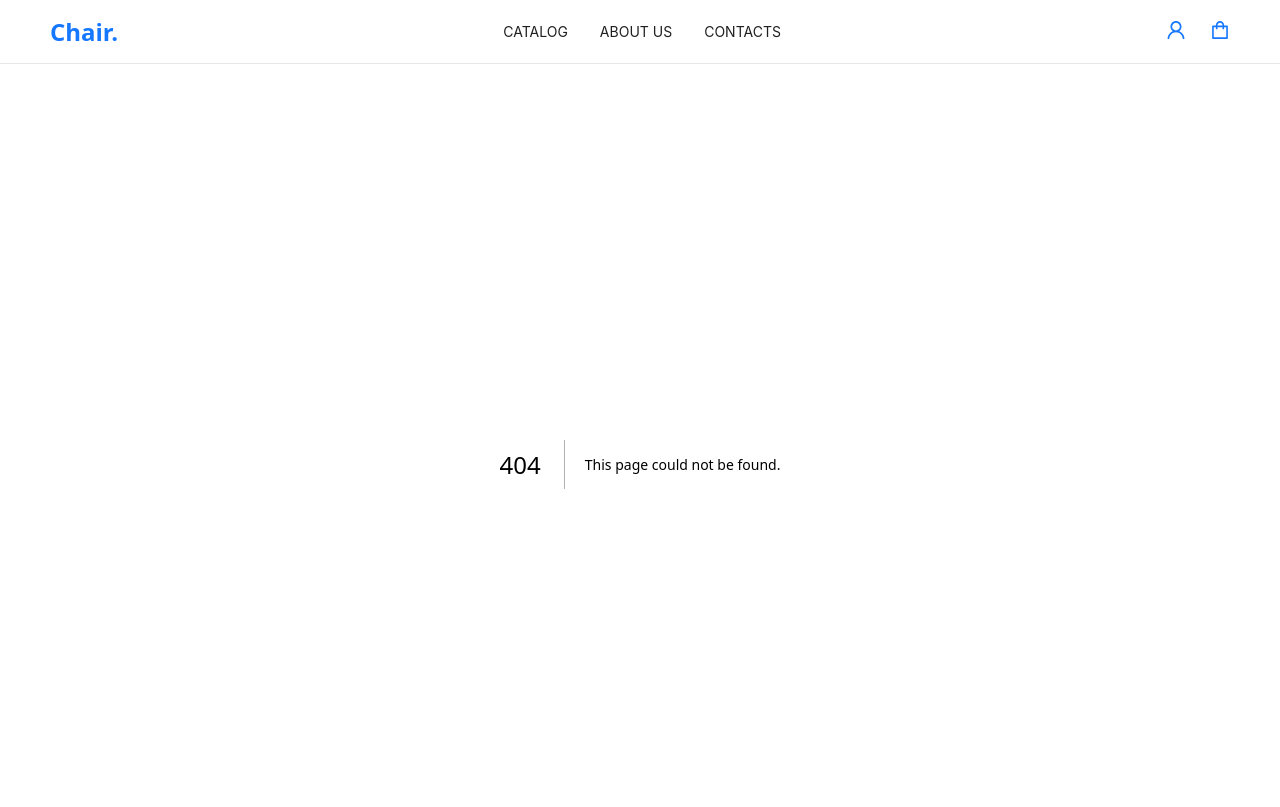
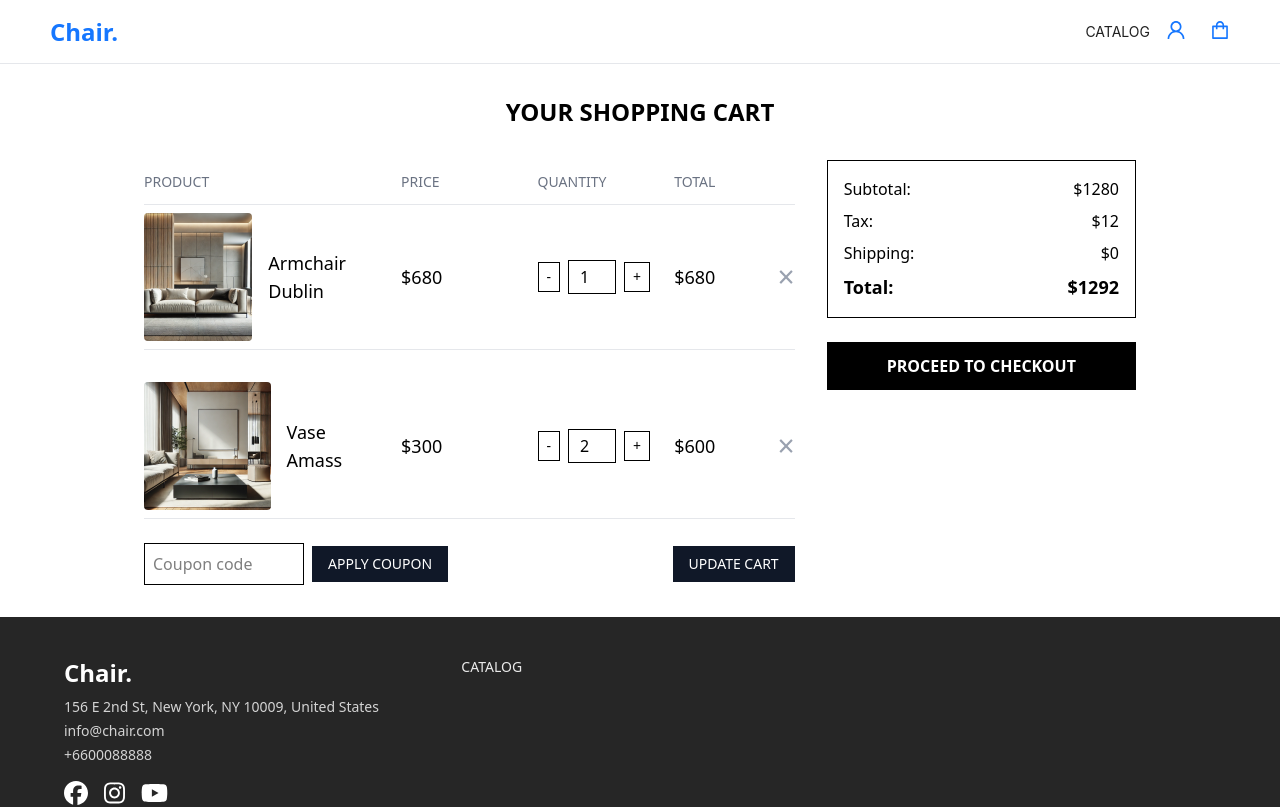
Before and after one commit to chonlapat323/myshop-frontend, a Next.js app: page /cart in a window 1280 px wide. Before the commit this address had no page. Shown: the top 807 px of the page. Built offline with nearby package versions, Linux system fonts and the light colour scheme; what @ant-design/nextjs-registry would draw is missing.

Commit message:
finally your shopping cart ui

```diff
--- /dev/null
+++ b/app/cart/page.tsx
@@ -0,0 +1,233 @@
+"use client";
+
+import { FC, useState } from "react";
+import Image from "next/image";
+
+interface CartItem {
+  id: number;
+  name: string;
+  price: number;
+  quantity: number;
+  image: string;
+}
+
+const Cart: FC = () => {
+  const [cartItems, setCartItems] = useState<CartItem[]>([
+    {
+      id: 1,
+      name: "Armchair Dublin",
+      price: 680,
+      quantity: 1,
+      image: "/images/catalog/living-room/1.jpg",
+    },
+    {
+      id: 2,
+      name: "Vase Amass",
+      price: 300,
+      quantity: 2,
+      image: "/images/catalog/living-room/2.jpg",
+    },
+  ]);
+
+  // ฟังก์ชันอัปเดตจำนวน
+  const updateQuantity = (id: number, newQty: number) => {
+    setCartItems((prevItems) =>
+      prevItems.map((item) =>
+        item.id === id ? { ...item, quantity: newQty } : item
+      )
+    );
+  };
+
+  // คำนวณ Subtotal
+  const subtotal = cartItems.reduce(
+    (acc, item) => acc + item.price * item.quantity,
+    0
+  );
+  // สมมติ Tax
+  const tax = 12;
+  // สมมติค่าขนส่ง
+  const shippingCost = 0;
+  // รวม
+  const total = subtotal + tax + shippingCost;
+
+  return (
+    <div className="max-w-5xl mx-auto px-4 py-8">
+      <h1 className="text-center text-2xl font-semibold mb-8">
+        YOUR SHOPPING CART
+      </h1>
+
+      {/* Layout หลัก: 2 ส่วน (Cart / Summary) บนจอใหญ่ */}
+      <div className="grid grid-cols-1 lg:grid-cols-3 gap-8">
+        {/* ซ้าย: ตารางสินค้า + Coupon + Update Cart (กิน 2 ส่วน) */}
+        <div className="lg:col-span-2 flex flex-col space-y-6">
+          {/* หัวตาราง (4 คอลัมน์) - แสดงเฉพาะ md ขึ้นไป */}
+          <div className="hidden md:grid grid-cols-[2fr_1fr_1fr_1fr] gap-4 border-b border-gray-200 py-3 text-gray-500 uppercase text-sm mb-0">
+            <div>Product</div>
+            <div>Price</div>
+            <div>Quantity</div>
+            <div>Total</div>
+          </div>
+
+          {/* แสดงสินค้าทีละรายการ */}
+          {cartItems.map((item) => {
+            const itemTotal = item.price * item.quantity;
+            return (
+              <div
+                key={item.id}
+                className="border-b border-gray-200 last:border-b-0 py-4 md:py-2"
+              >
+                {/* บนจอเล็ก: stack เป็น block, จอ md+: grid 4 คอลัมน์ */}
+                <div className="grid grid-cols-1 md:grid-cols-[2fr_1fr_1fr_1fr] gap-4">
+                  {/* (1) Product (รูป + ชื่อสินค้า) */}
+                  <div className="flex flex-col sm:flex-row items-start sm:items-center gap-4">
+                    {/* รูปภาพ */}
+                    <div className="relative w-24 h-24 sm:w-32 sm:h-32">
+                      <Image
+                        src={item.image}
+                        alt={item.name}
+                        fill
+                        sizes="(max-width: 768px) 96px, 128px"
+                        style={{ objectFit: "cover" }}
+                        className="rounded"
+                      />
+                    </div>
+                    {/* ชื่อสินค้า */}
+                    <div className="flex flex-col">
+                      <p className="font-medium text-base sm:text-lg">
+                        {item.name}
+                      </p>
+                      {/* หากต้องการคำอธิบายสั้นๆ ใต้ชื่อ
+                      <p className="text-gray-500 text-sm">
+                        A comfortable armchair for your living room
+                      </p>
+                      */}
+                    </div>
+                  </div>
+
+                  {/* (2) Price */}
+                  <div className="flex items-center">
+                    {/* บนจอเล็กใส่ label เพื่อความชัดเจน */}
+                    <p className="md:hidden text-gray-500 w-24">Price:</p>
+                    <p className="text-base sm:text-lg">${item.price}</p>
+                  </div>
+
+                  {/* (3) Quantity */}
+                  <div className="flex items-center">
+                    {/* บนจอเล็กใส่ label เพื่อความชัดเจน */}
+                    <p className="md:hidden text-gray-500 w-24">Qty:</p>
+                    <div className="flex items-center space-x-2">
+                      <button
+                        onClick={() =>
+                          updateQuantity(
+                            item.id,
+                            Math.max(1, item.quantity - 1)
+                          )
+                        }
+                        className="border px-2 py-1 text-sm cursor-pointer"
+                        type="button"
+                      >
+                        -
+                      </button>
+                      <input
+                        type="number"
+                        value={item.quantity}
+                        min={1}
+                        onChange={(e) => {
+                          const val = parseInt(e.target.value, 10);
+                          updateQuantity(item.id, isNaN(val) ? 1 : val);
+                        }}
+                        className="border w-12 text-center py-1"
+                      />
+                      <button
+                        onClick={() =>
+                          updateQuantity(item.id, item.quantity + 1)
+                        }
+                        className="border px-2 py-1 text-sm cursor-pointer"
+                        type="button"
+                      >
+                        +
+                      </button>
+                    </div>
+                  </div>
+
+                  {/* (4) Total + ปุ่มลบ */}
+                  <div className="flex flex-col md:flex-row md:items-center md:justify-between">
+                    <div className="flex items-center space-x-2">
+                      <p className="md:hidden text-gray-500 w-24">Total:</p>
+                      <p className="text-base sm:text-lg">${itemTotal}</p>
+                    </div>
+                    {/* ปุ่มลบสินค้า */}
+                    <button
+                      onClick={() =>
+                        setCartItems((prev) =>
+                          prev.filter((i) => i.id !== item.id)
+                        )
+                      }
+                      className="text-gray-400 hover:text-black mt-2 text-3xl md:mt-0 cursor-pointer"
+                      type="button"
+                    >
+                      &times;
+                    </button>
+                  </div>
+                </div>
+              </div>
+            );
+          })}
+
+          {/* Coupon code + Update Cart */}
+          <div className="flex flex-col md:flex-row justify-between items-center gap-4">
+            <div className="flex items-center space-x-2">
+              <input
+                type="text"
+                placeholder="Coupon code"
+                className="border p-2 w-40"
+              />
+              <button
+                className="bg-gray-900 text-white px-4 py-2 text-sm hover:bg-gray-700 transition-colors"
+                type="button"
+              >
+                APPLY COUPON
+              </button>
+            </div>
+            <button
+              className="bg-gray-900 text-white px-4 py-2 text-sm hover:bg-gray-700 transition-colors"
+              type="button"
+            >
+              UPDATE CART
+            </button>
+          </div>
+        </div>
+
+        {/* ขวา: Summary (หรือจะใส่ Shipping, Calculate shipping ได้ตามต้องการ) */}
+        <div className="flex flex-col space-y-6">
+          <div className="border p-4 space-y-2">
+            <p className="flex justify-between text-sm sm:text-base">
+              <span>Subtotal:</span>
+              <span>${subtotal}</span>
+            </p>
+            <p className="flex justify-between text-sm sm:text-base">
+              <span>Tax:</span>
+              <span>${tax}</span>
+            </p>
+            <p className="flex justify-between text-sm sm:text-base">
+              <span>Shipping:</span>
+              <span>${shippingCost}</span>
+            </p>
+            <p className="flex justify-between font-semibold text-lg mt-2">
+              <span>Total:</span>
+              <span>${total}</span>
+            </p>
+          </div>
+          <button
+            className="bg-black text-white py-3 w-full font-semibold hover:bg-gray-800 transition-colors"
+            type="button"
+          >
+            PROCEED TO CHECKOUT
+          </button>
+        </div>
+      </div>
+    </div>
+  );
+};
+
+export default Cart;
--- a/app/components/Navbar.tsx
+++ b/app/components/Navbar.tsx
@@ -48,7 +48,7 @@ export default function Navbar({ menuItems }: NavbarProps) {
       {/* Desktop Menu */}
       <Menu
         mode="horizontal"
-        className="hidden! md:flex! border-none! flex-1 justify-center bg-transparent"
+        className="hidden! md:flex! border-none! flex-1 justify-end bg-transparent"
         items={menuItems.map((item) => ({
           key: item.key,
           label: <Link href={item.href}>{item.label}</Link>,
--- a/app/layout.tsx
+++ b/app/layout.tsx
@@ -33,11 +33,7 @@ export default function RootLayout({
 }: Readonly<{
   children: React.ReactNode;
 }>) {
-  const menuItems = [
-    { key: "1", label: "CATALOG", href: "/catalog" },
-    { key: "2", label: "ABOUT US", href: "/about" },
-    { key: "3", label: "CONTACTS", href: "/contacts" },
-  ];
+  const menuItems = [{ key: "1", label: "CATALOG", href: "/catalog" }];
   const info = {
     address: "156 E 2nd St, New York, NY 10009, United States",
     email: "info@chair.com",
```
